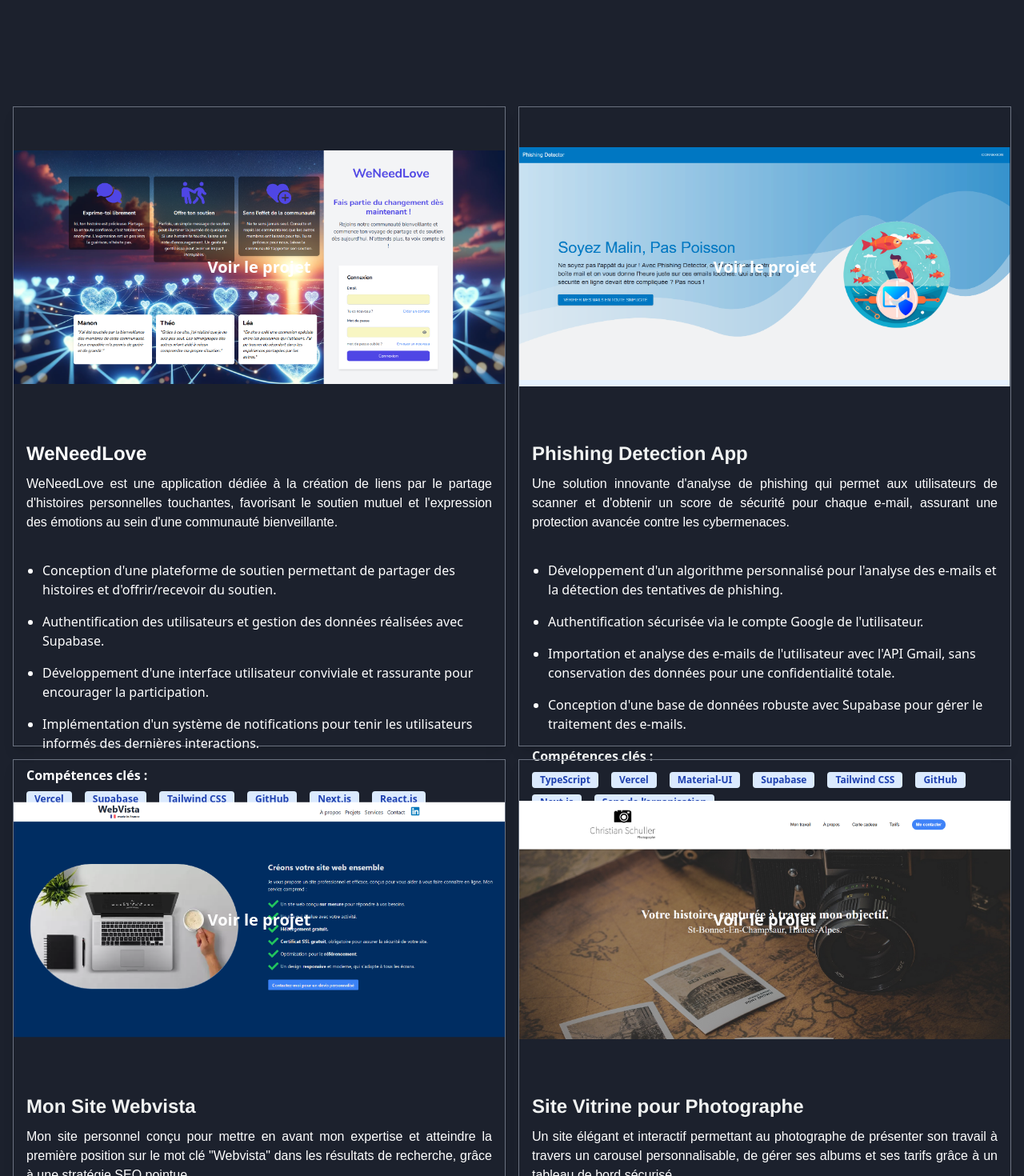
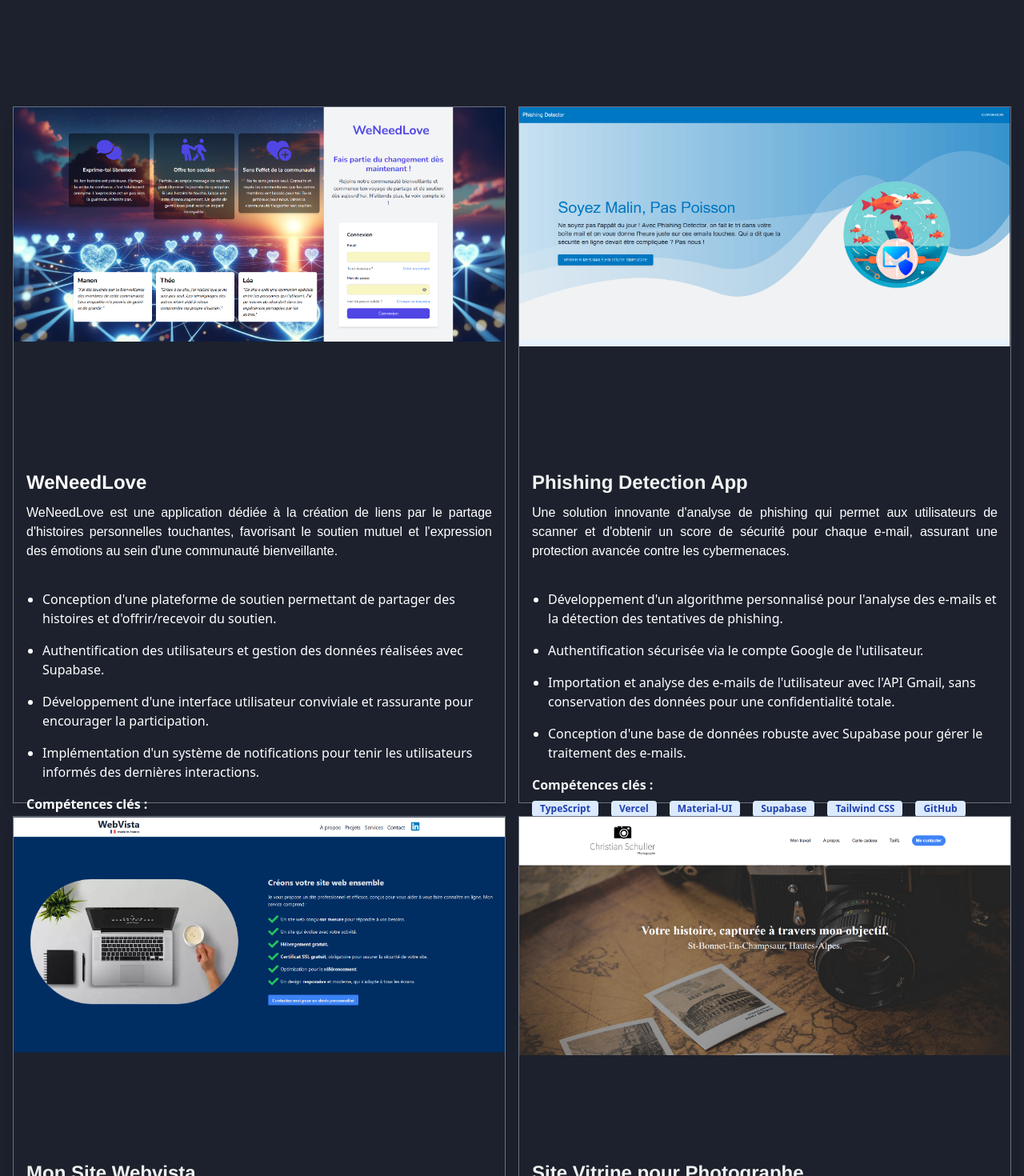
Before and after one commit to BriceKaszluk/portfolio, a Next.js app: page / in a window 1280 px wide. Shown: the part 1840-3310 px from the top of the page at 80% size. Built offline with nearby package versions, Linux system fonts and the light colour scheme.

Commit message:
feat modify all portfolio project add button

```diff
--- a/app/page.js
+++ b/app/page.js
@@ -44,10 +44,10 @@
 
           <div>
             <Image
-              src="/profil-ronde.png" // Chemin de l'image depuis le dossier public
+              src="/profil-ronde.png"
               alt="ma photo de profil"
-              width={192} // Largeur de l'image en pixels
-              height={192} // Hauteur de l'image en pixels
+              width={192}
+              height={192}
               className="mx-auto rounded-full mb-4 border border-gray-500 shadow-md"
             />
             <div className="text-center mt-6">
@@ -59,10 +59,10 @@
               >
                 Contact
                 <Image
-                  src="/linkedin.png" // Chemin de l'image depuis le dossier public
+                  src="/linkedin.png"
                   alt="Logo LinkedIn"
-                  width={32} // Largeur de l'image en pixels
-                  height={32} // Hauteur de l'image en pixels
+                  width={32}
+                  height={32}
                   className="rounded-full ml-2 cursor-pointer transition-transform transform-gpu hover:scale-110 active:scale-95"
                 />
               </a>
@@ -103,9 +103,9 @@
             <Image
               src="/background-portfolio.png"
               alt="un développeur travaillant sur son ordinateur"
-              layout="fill" // Ceci va remplir l'espace du div parent
-              objectFit="cover" // Comme 'object-cover' en tailwind
-              priority // Ceci est optionnel, cela indique à Next.js de précharger l'image lors du chargement initial de la page.
+              layout="fill"
+              objectFit="cover"
+              priority
             />
           </div>
           {/* Contenu de la colonne centrale */}
@@ -121,9 +121,9 @@
               <Image
                 src="/ampoule.png"
                 alt="une ampoule à l'intérieur d'un éclair"
-                layout="fill" // Remplir l'espace du div parent
-                objectFit="contain" // Garder tout le contenu de l'image visible
-                className="rounded-full" // Appliquer les classes rondes directement à l'image
+                layout="fill"
+                objectFit="contain"
+                className="rounded-full"
               />
             </div>
           </div>
@@ -264,30 +264,22 @@
         <div className="grid grid-cols-1 md:grid-cols-2 h-full gap-4">
           {/* Projet 1 */}
           <div className="block shadow-lg md:min-h-screen border border-gray-500">
-            <div className="group relative w-full md:h-1/2 h-64 ">
-              <div className="w-full h-full transition-opacity duration-300 ease-in-out group-hover:opacity-50">
+            <div className="relative w-full md:h-1/2">
+              {/* Image container */}
               <Image
                 src="/weneedlove-picture.png"
                 alt="WeNeedLove"
-                  layout="fill"
+                layout="responsive"
+                width={100}
+                height={50}
                 objectFit="contain"
+                quality={100}
               />
             </div>
-              <Link
-                href="https://www.weneedlove.fr/"
-                passHref
-                target="_blank"
-                rel="noopener noreferrer"
-              >
-                <div className="absolute inset-0 bg-black bg-opacity-0 flex items-center justify-center text-white transition-opacity duration-300 ease-in-out group-hover:bg-opacity-70 group-hover:opacity-100">
-                  <span className="text-xl font-bold">Voir le projet</span>
-                </div>
-              </Link>
-            </div>
 
+            {/* Project Information */}
             <div className="p-4 h-1/2 flex flex-col justify-between">
               <h3 className="font-bold text-white">WeNeedLove</h3>
-
               <p className="text-white mt-2">
                 WeNeedLove est une application dédiée à la création de liens par
                 le partage d&apos;histoires personnelles touchantes, favorisant
@@ -340,30 +332,34 @@
                   </span>
                 </div>
               </div>
+
+              {/* Project Access Button */}
+              <Link
+                href="https://www.weneedlove.fr/"
+                passHref
+                target="_blank"
+                rel="noopener noreferrer"
+              >
+                <div className="mt-4 py-2 px-4 bg-blue-500 text-white font-bold text-center rounded hover:bg-blue-600 transition duration-300">
+                  Voir le projet
+                </div>
+              </Link>
             </div>
           </div>
 
           {/* Projet 2 */}
           <div className="block shadow-lg md:min-h-screen border border-gray-500">
-            <div className="group relative w-full md:h-1/2 h-64 ">
-              <div className="w-full h-full transition-opacity duration-300 ease-in-out group-hover:opacity-50">
+          <div className="relative w-full md:h-1/2">
+              {/* Image container */}
               <Image
                 src="/phishing-detector-picture.png"
-                  alt="Phishing Detector"
-                  layout="fill"
+                alt="phishing-detector"
+                layout="responsive"
+                width={100}
+                height={50}
                 objectFit="contain"
+                quality={100}
               />
-              </div>
-              <Link
-                href="https://www.phishing-detector.fr/"
-                passHref
-                target="_blank"
-                rel="noopener noreferrer"
-              >
-                <div className="absolute inset-0 bg-black bg-opacity-0 flex items-center justify-center text-white transition-opacity duration-300 ease-in-out group-hover:bg-opacity-70 group-hover:opacity-100">
-                  <span className="text-xl font-bold">Voir le projet</span>
-                </div>
-              </Link>
             </div>
             <div className="p-4 h-1/2 flex flex-col justify-between">
               <h3 className="font-bold">Phishing Detection App</h3>
@@ -422,30 +418,32 @@
                   </span>
                 </div>
               </div>
+              <Link
+                href="https://www.phishing-detector.fr/"
+                passHref
+                target="_blank"
+                rel="noopener noreferrer"
+              >
+                <div className="mt-4 py-2 px-4 bg-blue-500 text-white font-bold text-center rounded hover:bg-blue-600 transition duration-300">
+                  Voir le projet
+                </div>
+              </Link>
             </div>
           </div>
 
           {/* Projet 3 */}
           <div className="block shadow-lg md:min-h-screen border border-gray-500">
-            <div className="group relative w-full md:h-1/2 h-64 ">
-              <div className="w-full h-full transition-opacity duration-300 ease-in-out group-hover:opacity-50">
+          <div className="relative w-full md:h-1/2">
+              {/* Image container */}
               <Image
                 src="/webvista-picture.png"
-                  alt="WebVista"
-                  layout="fill"
+                alt="webvista"
+                layout="responsive"
+                width={100}
+                height={50}
                 objectFit="contain"
+                quality={100}
               />
-              </div>
-              <Link
-                href="https://www.webvista.fr/"
-                passHref
-                target="_blank"
-                rel="noopener noreferrer"
-              >
-                <div className="absolute inset-0 bg-black bg-opacity-0 flex items-center justify-center text-white transition-opacity duration-300 ease-in-out group-hover:bg-opacity-70 group-hover:opacity-100">
-                  <span className="text-xl font-bold">Voir le projet</span>
-                </div>
-              </Link>
             </div>
             <div className="p-4 h-1/2 flex flex-col justify-between">
               <h3 className="font-bold">Mon Site Webvista</h3>
@@ -462,7 +460,7 @@
                 </li>
                 <li className="mt-4">
                   Atteinte de la première position dans les résultats de
-                  recherche Google pour &quot;Webvista&quot;.
+                  recherche Google pour "Webvista".
                 </li>
                 <li className="mt-4">
                   Application des meilleures pratiques SEO pour un référencement
@@ -493,30 +491,32 @@
                   </span>
                 </div>
               </div>
+              <Link
+                href="https://www.webvista.fr/"
+                passHref
+                target="_blank"
+                rel="noopener noreferrer"
+              >
+                <div className="mt-4 py-2 px-4 bg-blue-500 text-white font-bold text-center rounded hover:bg-blue-600 transition duration-300">
+                  Voir le projet
+                </div>
+              </Link>
             </div>
           </div>
 
           {/* Projet 4 */}
           <div className="block shadow-lg md:min-h-screen border border-gray-500">
-            <div className="group relative w-full md:h-1/2 h-64 ">
-              <div className="w-full h-full transition-opacity duration-300 ease-in-out group-hover:opacity-50">
+          <div className="relative w-full md:h-1/2">
+              {/* Image container */}
               <Image
                 src="/christian-picture.png"
-                  alt="Christian"
-                  layout="fill"
+                alt="christian photograpahie"
+                layout="responsive"
+                width={100}
+                height={50}
                 objectFit="contain"
+                quality={100}
               />
-              </div>
-              <Link
-                href="https://christian-free-nextjs.vercel.app/"
-                passHref
-                target="_blank"
-                rel="noopener noreferrer"
-              >
-                <div className="absolute inset-0 bg-black bg-opacity-0 flex items-center justify-center text-white transition-opacity duration-300 ease-in-out group-hover:bg-opacity-70 group-hover:opacity-100">
-                  <span className="text-xl font-bold">Voir le projet</span>
-                </div>
-              </Link>
             </div>
             <div className="p-4 h-1/2 flex flex-col justify-between">
               <h3 className="font-bold">Site Vitrine pour Photographe</h3>
@@ -564,6 +564,16 @@
                   </span>
                 </div>
               </div>
+              <Link
+                href="https://christian-free-nextjs.vercel.app/"
+                passHref
+                target="_blank"
+                rel="noopener noreferrer"
+              >
+                <div className="mt-4 py-2 px-4 bg-blue-500 text-white font-bold text-center rounded hover:bg-blue-600 transition duration-300">
+                  Voir le projet
+                </div>
+              </Link>
             </div>
           </div>
         </div>
```
Lines whose indentation alone changed are shown as unchanged.
